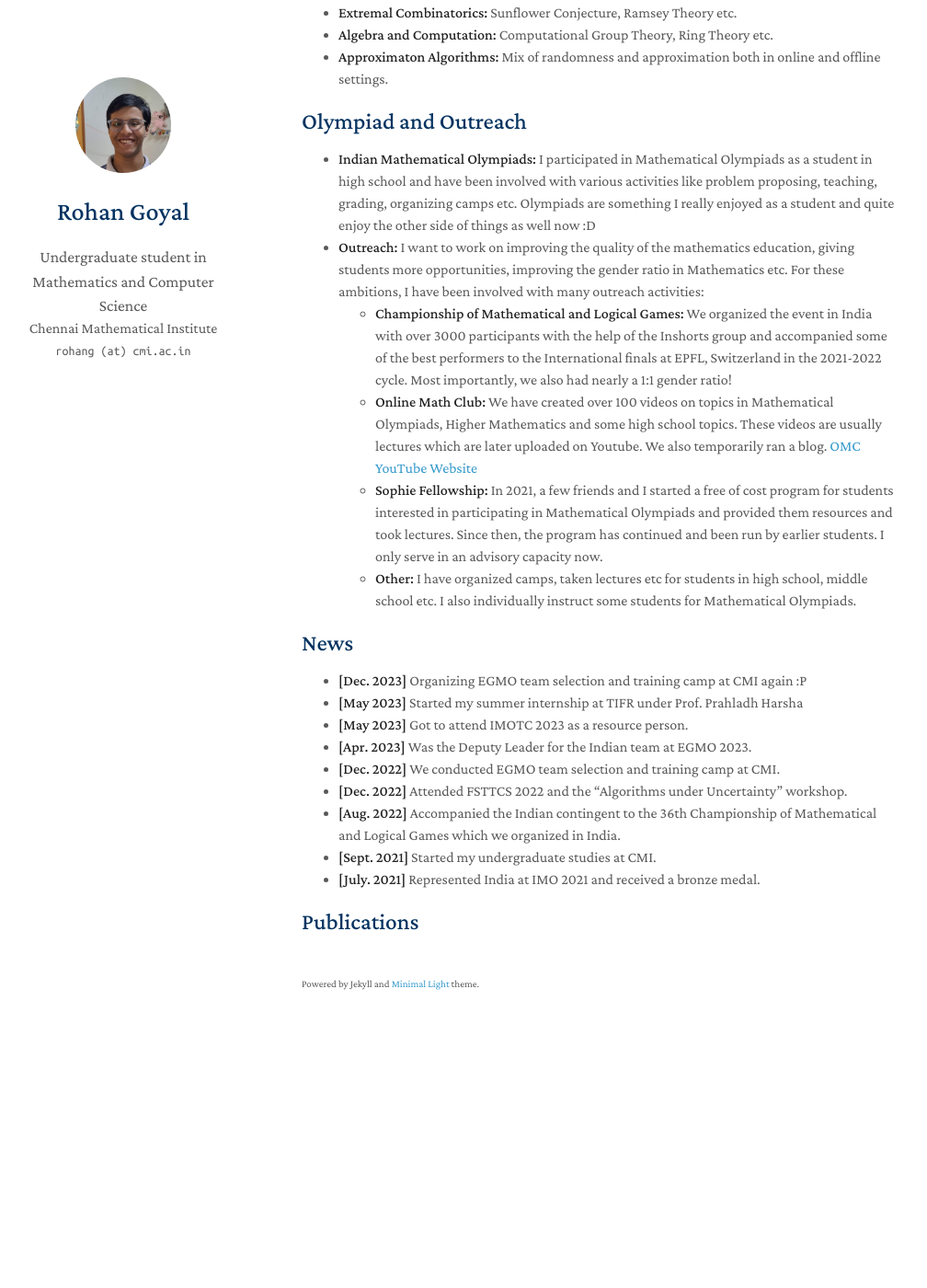
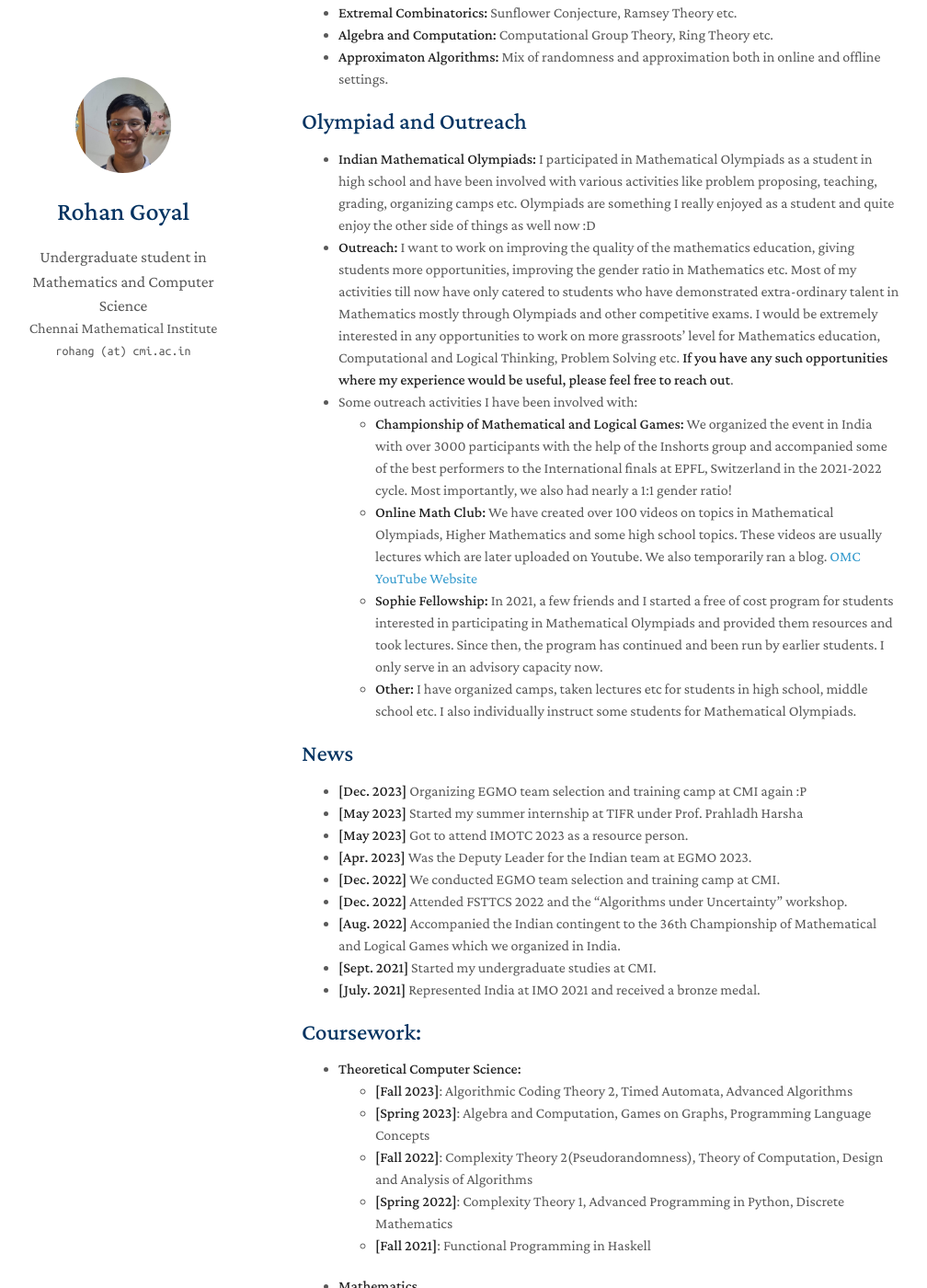
Before and after one commit to goyal-rohan/goyal-rohan.github.io, a Jekyll site: the page built from index.md, in a window 1280 px wide and 1400 px high, scrolled down 289 px. Shown: the whole window at 92% size, without its empty margins (142-1150 px from the left). Built offline with Jekyll 4.4.1, drawn with Linux system fonts in a browser that asks for light colours; nearby versions of some CDN libraries; a style sheet for code colours, icons or effects is not loaded; our own code applies the rules of GitHub Pages for plain Markdown files; before the commit the page ends 1439 px from its top, so only the background shows below that; some of the changed text lies outside the part shown.

Commit message:
added material

```diff
--- a/index.md
+++ b/index.md
@@ -16,7 +16,8 @@ I am a final year undergraduate student in Mathematics and Theoretical Computer
 ## Olympiad and Outreach
 
 - **Indian Mathematical Olympiads:**  I participated in Mathematical Olympiads as a student in high school and have been involved with various activities like problem proposing, teaching, grading, organizing camps etc. Olympiads are something I really enjoyed as a student and quite enjoy the other side of things as well now :D
-- **Outreach:**  I want to work on improving the quality of the mathematics education, giving students more opportunities, improving the gender ratio in Mathematics etc. For these ambitions, I have been involved with many outreach activities:
+- **Outreach:**  I want to work on improving the quality of the mathematics education, giving students more opportunities, improving the gender ratio in Mathematics etc. Most of my activities till now have only catered to students who have demonstrated extra-ordinary talent in Mathematics mostly through Olympiads and other competitive exams. I would be extremely interested in any opportunities to work on more grassroots' level for Mathematics education, Computational and Logical Thinking, Problem Solving etc. **If you have any such opportunities where my experience would be useful, please feel free to reach out**.
+- Some outreach activities I have been involved with:
     + **Championship of Mathematical and Logical Games:** We organized the event in India with over 3000 participants with the help of the Inshorts group and accompanied some of the best performers to the International finals at EPFL, Switzerland in the 2021-2022 cycle. Most importantly, we also had nearly a 1:1 gender ratio!
     + **Online Math Club:** We have created over 100 videos on topics in Mathematical Olympiads, Higher Mathematics and some high school topics. These videos are usually lectures which are later uploaded on Youtube. We also temporarily ran a blog. [OMC YouTube](https://www.youtube.com/@OMath/) [Website](omath.club)
     + **Sophie Fellowship:** In 2021, a few friends and I started a free of cost program for students interested in participating in Mathematical Olympiads and provided them resources and took lectures. Since then, the program has continued and been run by earlier students. I only serve in an advisory capacity now.
@@ -36,4 +37,21 @@ I am a final year undergraduate student in Mathematics and Theoretical Computer
 - **[Sept. 2021]** Started my undergraduate studies at CMI.
 - **[July. 2021]** Represented India at IMO 2021 and received a bronze medal.
 
+
+## Coursework:
+- **Theoretical Computer Science:**
+    * **[Fall 2023]**: Algorithmic Coding Theory 2, Timed Automata, Advanced Algorithms
+    * **[Spring 2023]**: Algebra and Computation, Games on Graphs, Programming Language Concepts
+    * **[Fall 2022]**: Complexity Theory 2(Pseudorandomness), Theory of Computation, Design and Analysis of Algorithms
+    * **[Spring 2022]**: Complexity Theory 1, Advanced Programming in Python, Discrete Mathematics
+    * **[Fall 2021]**: Functional Programming in Haskell
+
+- **Mathematics**
+    * **[Spring 2023]**: Topology, Differential Equations, Complex Analysis
+    * **[Fall 2022]**: Ring Theory, Calculus on Manifolds, Analysis 3(Fourier Analysis and Analysis on Metric Spaces)
+    * **[Spring 2022]**: Group Theory, Probability, Analysis 2
+    * **[Fall 2021]**: Linear Algebra, Analysis 1
+
+- **Other Courses**:
+    * German 1 (Fall 2023), English (Fall 2021), Classical Mechanics (Fall 2021)
 {% include_relative _includes/publications.md %}
```
Also changed, not shown: other parts of index.md (+1 -1 lines).
